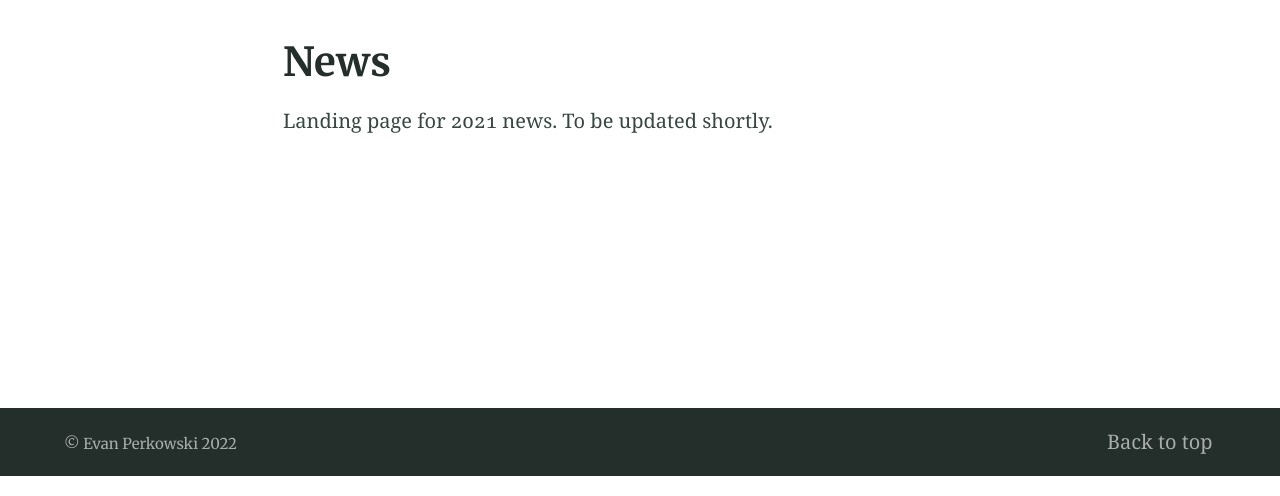
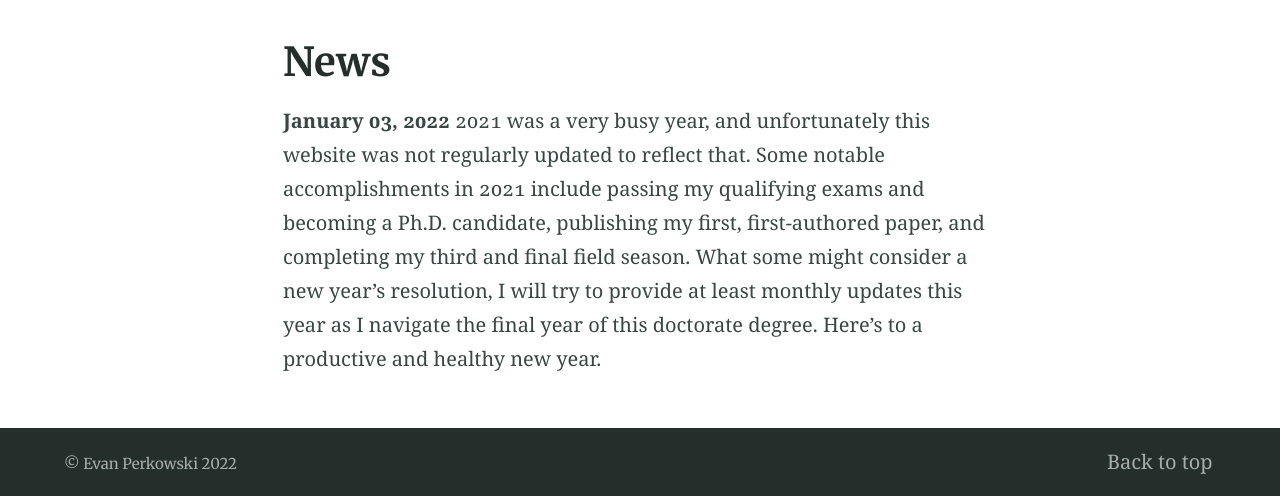
Before and after one commit to eaperkowski/eaperkowski.github.io, a Jekyll site: the page built from news.md, in a window 1280 px wide. Shown: the part 424-920 px from the top of the page. Built offline with Jekyll 4.4.1, drawn with Linux system fonts in a browser that asks for light colours.

Commit message:
Update news.md

```diff
--- a/news.md
+++ b/news.md
@@ -5,4 +5,5 @@ feature_image: ["files/botanical.jpeg"]
 feature_text: |
 ---
 
-Landing page for 2021 news. To be updated shortly.
+**January 03, 2022**
+2021 was a very busy year, and unfortunately this website was not regularly updated to reflect that. Some notable accomplishments in 2021 include passing my qualifying exams and becoming a Ph.D. candidate, publishing my first, first-authored paper, and completing my third and final field season. What some might consider a new year's resolution, I will try to provide at least monthly updates this year as I navigate the final year of this doctorate degree. Here's to a productive and healthy new year.
```
